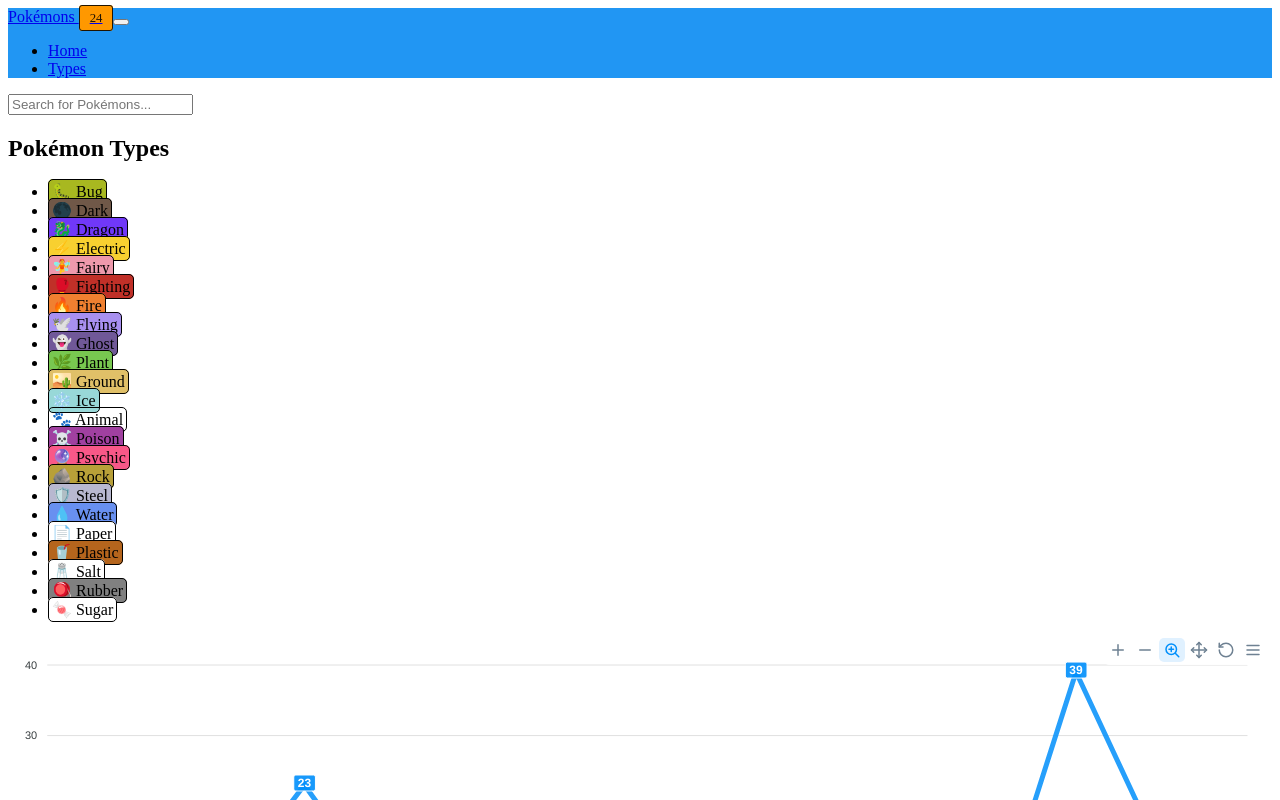
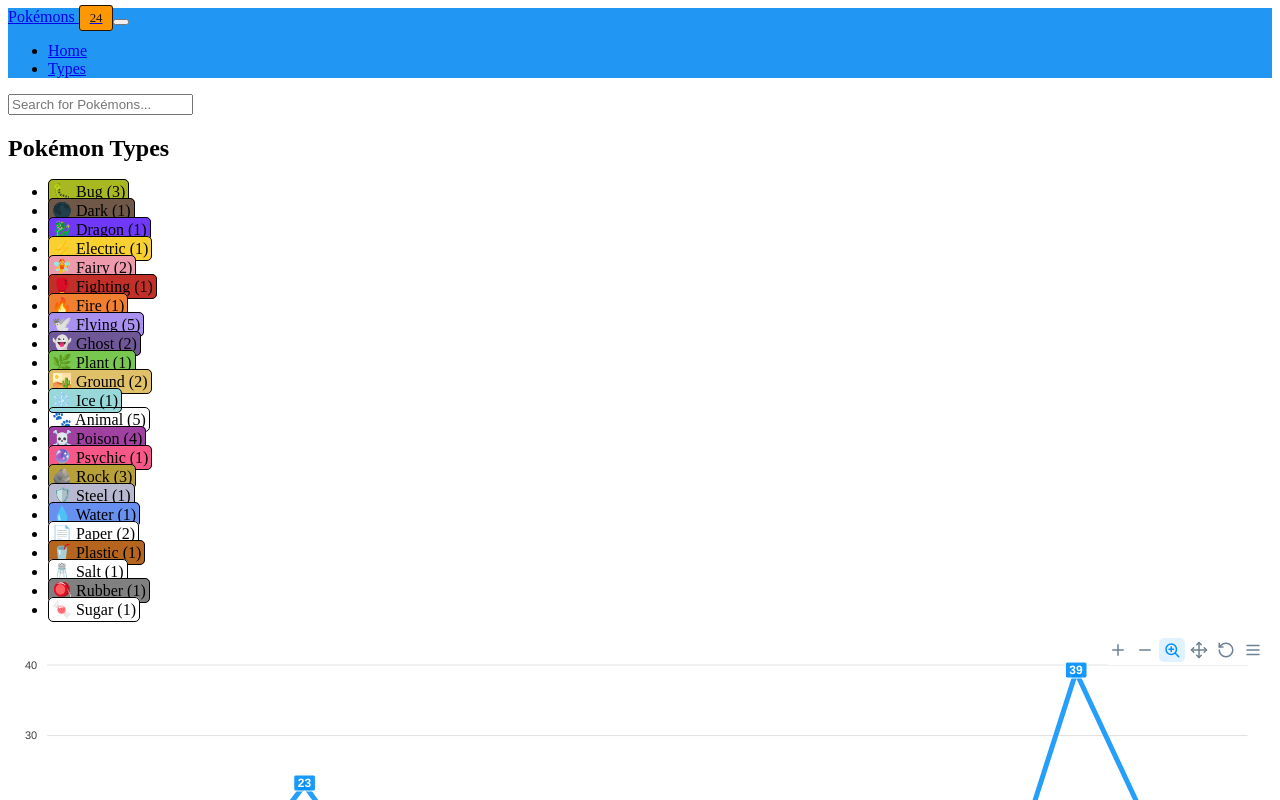
Before and after one commit to Tamigucho/factory.tamigucho.com-source, a React (Create React App) app: page /types in a window 1280 px wide. Shown: the top 800 px of the page. Built offline with nearby package versions, Linux system fonts and the light colour scheme.

Commit message:
TypeList.js: add pokemon count to each type - Human implement Cursor's coding

```diff
--- a/src/components/TypeList.js
+++ b/src/components/TypeList.js
@@ -1,21 +1,31 @@
 import React, { useState, useEffect } from 'react';
 import { Link, useParams } from 'react-router-dom';
 import PropTypes from 'prop-types';
+//import PokemonItem from './PokemonItem';
+import pokemonsData from '../data/pokemons.json';
 import pokemonTypes from '../data/pokemonTypes.json';
+
+// Add this code inside the TypeList component, after line 8
+const pokemons = pokemonsData;
 
 const TypeList = () => {
   const { typeName } = useParams();
   const typeData = pokemonTypes.find(pokemonType => pokemonType.type === typeName);
+// Add this code inside the TypeList component, after line 8
+const pokemonCountByType = pokemonTypes.reduce((count, type) => {
+  count[type.type] = pokemons.filter(pokemon => pokemon.type.includes(type.type)).length;
+  return count;
+}, {});
   return (
     <div className="type-list">
       <h2>Pokémon Types</h2>
       <ul>
-        {pokemonTypes.map((type, index) => (
-        <li key={index}>
-        <Link to={`/types/${type.type}`} className={`type-badge type-${type.type.toLowerCase()}`}>
-          {pokemonTypes.find(t => t.type === type.type).emoji} {type.type}
-        </Link>
-        </li>
+      {pokemonTypes.map((type, index) => (
+  <li key={index}>
+    <Link to={`/types/${type.type}`} className={`type-badge type-${type.type.toLowerCase()}`}>
+      {pokemonTypes.find(t => t.type === type.type).emoji} {type.type} ({pokemonCountByType[type.type]})
+    </Link>
+  </li>
         ))}
       </ul>
     </div>
```
Also changed, not shown: GPTConverstation.txt, Tasks.txt, 2 other files (tests, documents, lock files or other folders).
